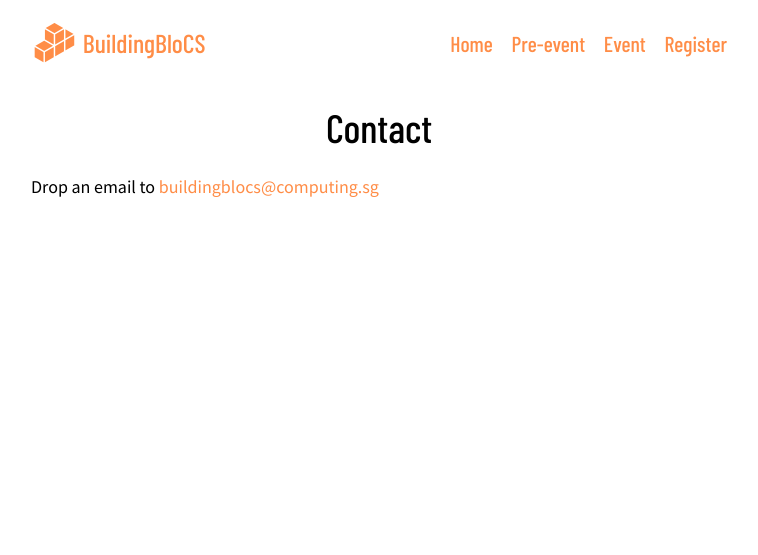
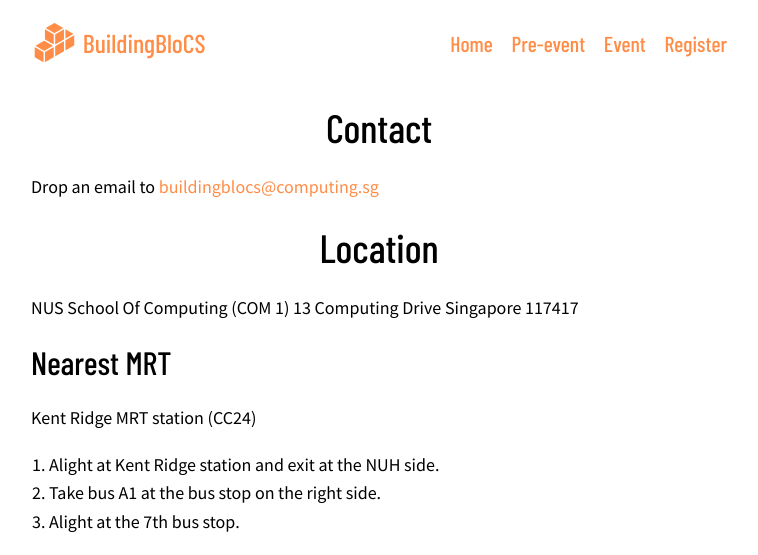
Before and after one commit to buildingblocs/2018, a Jekyll site: the page built from contact/index.md, in a window 1280 px wide and 1096 px high. Shown: the top 555 px of the window, without its empty margins (261-1019 px from the left). Built offline with Jekyll 4.4.1, drawn with Linux system fonts in a browser that asks for light colours; some web fonts are replaced; our own code applies the rules of GitHub Pages for plain Markdown files; grey boxes are pictures that could not be loaded.

Commit message:
Update contact page

```diff
--- a/contact/index.md
+++ b/contact/index.md
@@ -5,3 +5,19 @@ layout: default
 # Contact
 
 Drop an email to [buildingblocs@computing.sg](mailto:buildingblocs@computing.sg)
+
+# Location
+
+NUS School Of Computing (COM 1)
+13 Computing Drive
+Singapore 117417
+
+## Nearest MRT
+
+Kent Ridge MRT station (CC24)
+
+1. Alight at Kent Ridge station and exit at the NUH side.
+2. Take bus A1 at the bus stop on the right side.
+3. Alight at the 7th bus stop.
+
+<iframe width="100%" height="320" frameborder="0" style="border:0" src="https://www.google.com/maps/embed/v1/place?key=&q=NUS+School+Of+Computing" allowfullscreen></iframe>
```
